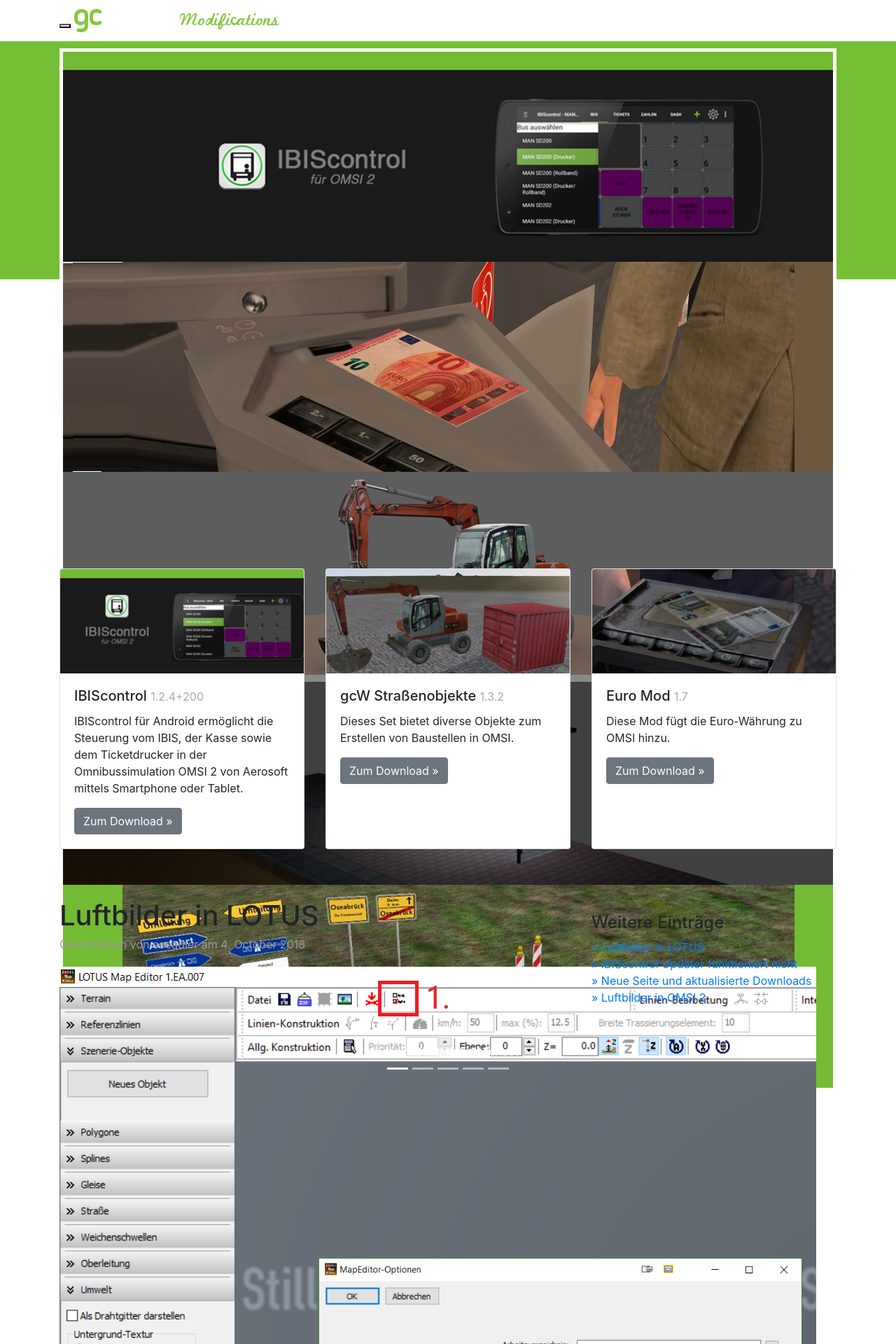
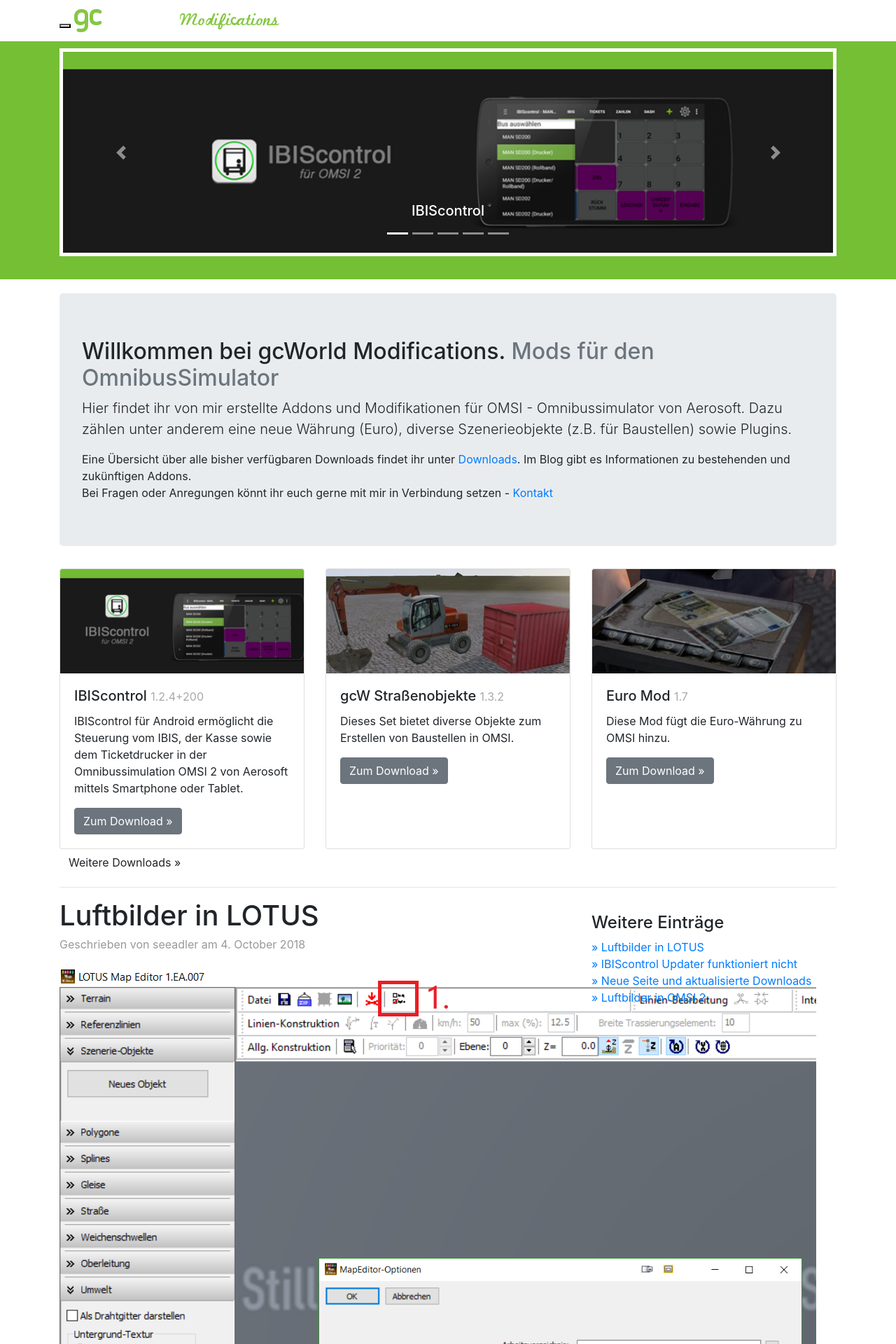
Before and after one commit to gcWorld/gcMods-Website, a Jekyll site: the page built from index.html, in a window 1280 px wide. Shown: the top 1920 px of the page at 70% size. Built offline with Jekyll 4.4.1, drawn with Linux system fonts in a browser that asks for light colours; nearby versions of some CDN libraries.

Commit message:
Slider update

```diff
--- a/_includes/slider.html
+++ b/_includes/slider.html
@@ -1,65 +1,59 @@
-<div id="carousel-example-generic" class="carousel slide" data-ride="carousel">
-<!-- Indicators -->
+<div id="carouselExampleControls" class="carousel slide" data-ride="carousel">
   <ol class="carousel-indicators">
-<li data-target="#carousel-example-generic" data-slide-to="0" class="active"></li>
-<li data-target="#carousel-example-generic" data-slide-to="1"></li>
-<li data-target="#carousel-example-generic" data-slide-to="2"></li>
-<li data-target="#carousel-example-generic" data-slide-to="3"></li>
-<li data-target="#carousel-example-generic" data-slide-to="4"></li>
+    <li data-target="#carouselExampleIndicators" data-slide-to="0" class="active"></li>
+    <li data-target="#carouselExampleIndicators" data-slide-to="1"></li>
+    <li data-target="#carouselExampleIndicators" data-slide-to="2"></li>
+    <li data-target="#carouselExampleIndicators" data-slide-to="3"></li>
+    <li data-target="#carouselExampleIndicators" data-slide-to="4"></li>
   </ol>
-
-<!-- Wrapper for slides -->
-<div class="carousel-inner" role="listbox">
-    <div class="item active">
+  <div class="carousel-inner">
+    <div class="carousel-item active">
       <a href="/downloads/ibiscontrol">
-            <img src="{{ "assets/images/slider/ibiscontrol-mainsite.png" }}" alt="...">
+        <img src="{{ "assets/images/slider/ibiscontrol-mainsite.png" }}" class="d-block w-100" alt="...">
       </a>
-        <div class="carousel-caption">
-          IBIScontrol
+      <div class="carousel-caption d-none d-md-block">
+        <h5>IBIScontrol</h5>
       </div>
     </div>
-    <div class="item">
-        <a href="/downloads/euro-mod">
-            <img src="{{ "assets/images/slider/euro_10_header.jpg" }}" alt="...">
+    <div class="carousel-item">
+      <a href="/downloads/ibiscontrol">
+        <img src="{{ "assets/images/slider/euro_10_header.jpg" }}" class="d-block w-100" alt="...">
       </a>
-      <div class="carousel-caption">
-        Euro Mod
+      <div class="carousel-caption d-none d-md-block">
+        <h5>Euro Mod</h5>
       </div>
     </div>
-    <div class="item">
-        <a href="/downloads/gcw-strassenobjekte">
-            <img src="{{ "assets/images/slider/bagger3.png" }}" alt="...">
+    <div class="carousel-item">
+      <a href="/downloads/ibiscontrol">
+        <img src="{{ "assets/images/slider/bagger3.png" }}" class="d-block w-100" alt="...">
       </a>
-        <div class="carousel-caption">
-        Straßenobjekte
+      <div class="carousel-caption d-none d-md-block">
+        <h5>Straßenobjekte</h5>
       </div>
     </div>
-    <div class="item">
-        <a href="/downloads/gcw-strassenobjekte">
-            <img src="{{ "assets/images/slider/fra_night.png" }}" alt="...">
+    <div class="carousel-item">
+      <a href="/downloads/ibiscontrol">
+        <img src="{{ "assets/images/slider/fra_night.png" }}" class="d-block w-100" alt="...">
       </a>
-      <div class="carousel-caption">
-        Frankfurter Haltestellenset
+      <div class="carousel-caption d-none d-md-block">
+        <h5>Frankfurter Haltestellenset</h5>
       </div>
     </div>
-    <div class="item">
-        <a href="/downloads/gcw-strassenobjekte">
-            <img src="{{ "assets/images/slider/slide1.jpg" }}" alt="...">
+    <div class="carousel-item">
+      <a href="/downloads/ibiscontrol">
+        <img src="{{ "assets/images/slider/slide1.jpg" }}" class="d-block w-100" alt="...">
       </a>
-      <div class="carousel-caption">
-        Straßenobjekte
+      <div class="carousel-caption d-none d-md-block">
+        <h5>Straßenobjekte</h5>
       </div>
     </div>
-
   </div>
-
-<!-- Controls -->
-<a class="left carousel-control" href="#carousel-example-generic" role="button" data-slide="prev">
-<span class="glyphicon glyphicon-chevron-left" aria-hidden="true"></span>
+  <a class="carousel-control-prev" href="#carouselExampleControls" role="button" data-slide="prev">
+    <span class="carousel-control-prev-icon" aria-hidden="true"></span>
     <span class="sr-only">Previous</span>
   </a>
-<a class="right carousel-control" href="#carousel-example-generic" role="button" data-slide="next">
-<span class="glyphicon glyphicon-chevron-right" aria-hidden="true"></span>
+  <a class="carousel-control-next" href="#carouselExampleControls" role="button" data-slide="next">
+    <span class="carousel-control-next-icon" aria-hidden="true"></span>
     <span class="sr-only">Next</span>
   </a>
 </div>
--- a/assets/css/style.css
+++ b/assets/css/style.css
@@ -13,9 +13,6 @@
 }
 article h2 a:hover {
     text-decoration: none!important;
-}
-#twitter-widget-0 {
-height: 300px !important;
 }
 .bg {
            margin-left:-20px;
@@ -90,7 +87,7 @@
     }
 }
 
-#carousel-example-generic {
+#carouselExampleControls {
   border: 5px white solid;
 }
 
```
Lines whose indentation alone changed are shown as unchanged.
